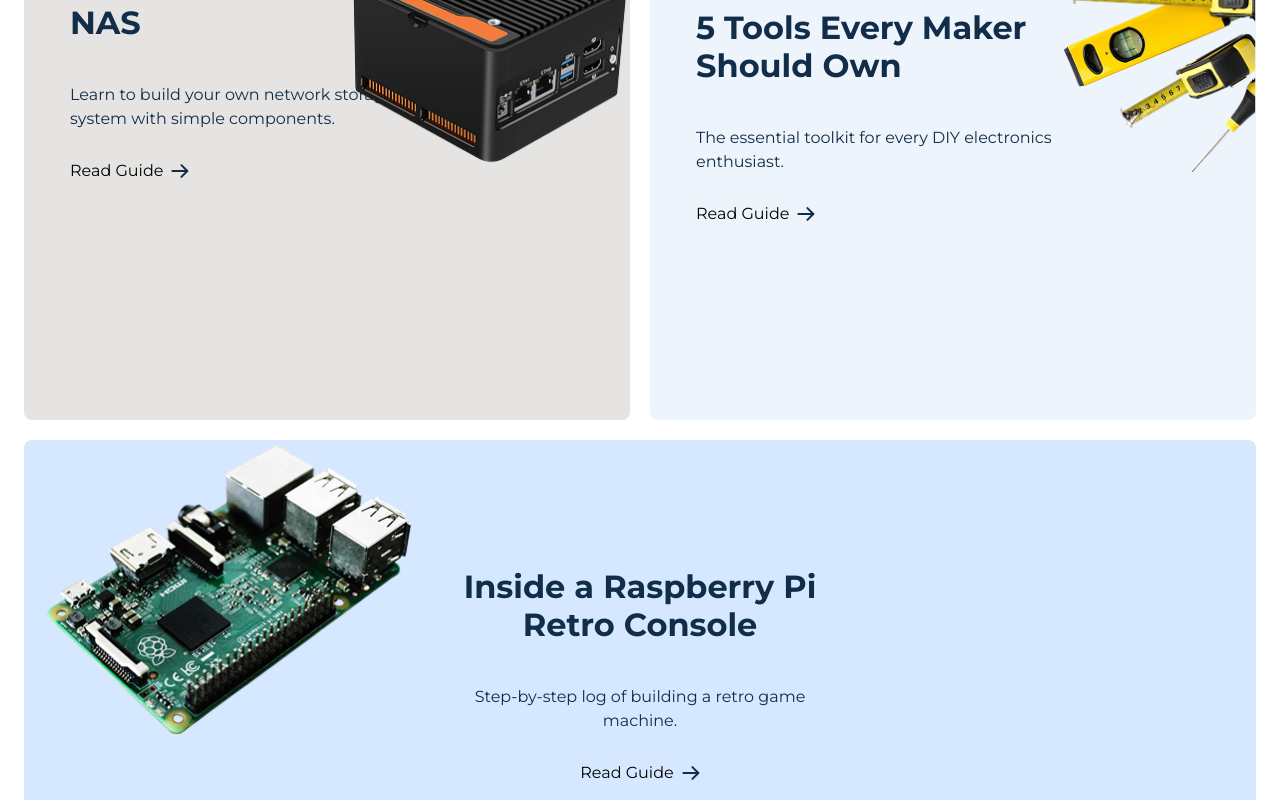
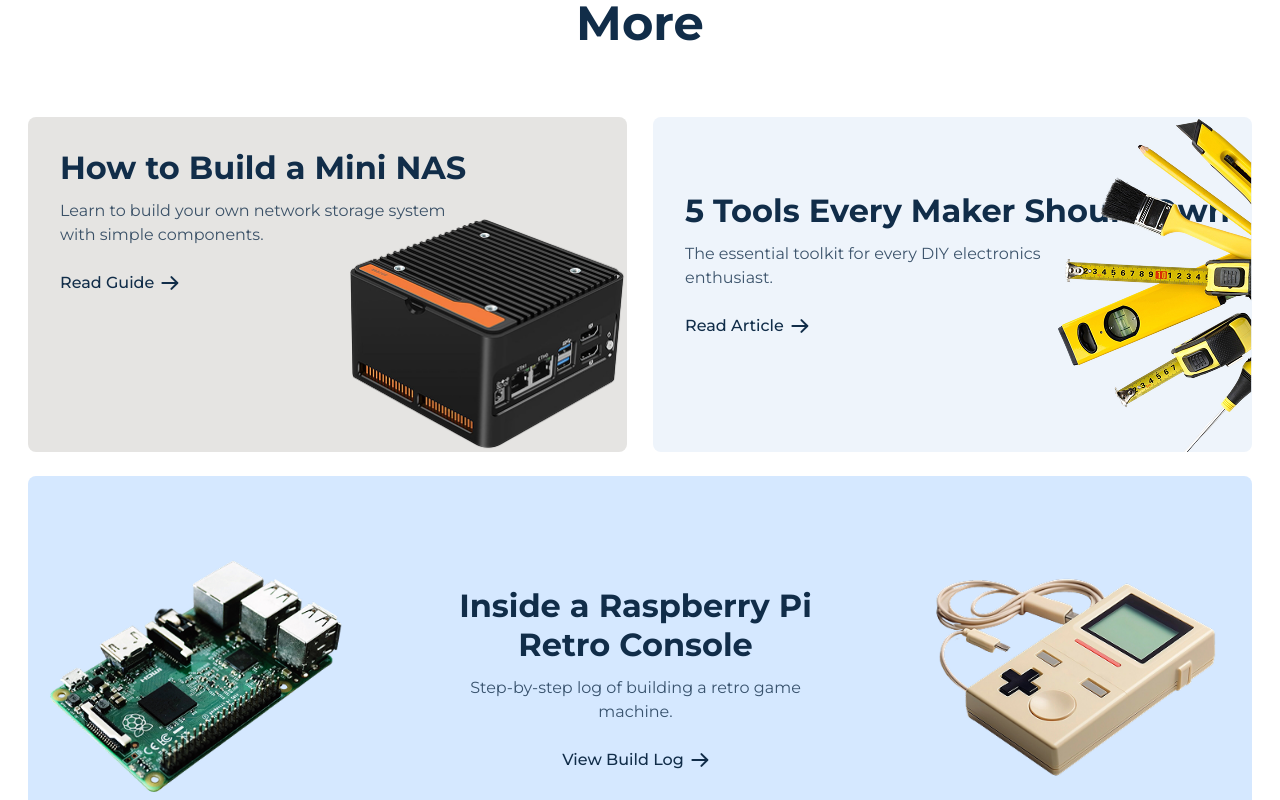
Before and after one commit to jatin-rajput563/Sakroob-test, a React (Vite) app: page / in a window 1280 px wide. Shown: the part 2860-3660 px from the top of the page. Built offline with nearby package versions, Linux system fonts and the light colour scheme.

Commit message:
blog-section-complete

```diff
--- a/src/components/Blog.jsx
+++ b/src/components/Blog.jsx
@@ -1,62 +1,111 @@
 import React from "react";
-import { BLOG_PAGE_DATA } from "../utils/helper";
-import { ArrowSvg } from "../utils/icons";
+import Heading from "../components/common/Heading";
+import Description from "../components/common/Description";
+import { BlogArrow } from "../utils/Icons";
+import blogPageImg1 from "../assets/images/png/blog-page-img-1.png";
+import blogPageImg2 from "../assets/images/png/blog-page-img-2.png";
+import blogPageImg3 from "../assets/images/png/blog-page-img-3.png";
+import blogPageImg4 from "../assets/images/png/blog-page-img-4.png";
+import blogPageImg5 from "../assets/images/png/blog-Page-Img-5.png";
 const Blog = () => {
-  const styles = [
-    "sm:row-start-1 sm:row-end-2 sm:col-start-1 sm:col-end-2 bg-[#E5E4E2]",
-    "sm:row-start-1 sm:row-end-2 sm:col-start-2 sm:col-end-3 bg-[#EEF4FB]",
-    "sm:row-start-2 sm:row-end-3 sm:col-start-1 sm:col-end-3 bg-[#D5E8FF]",
-  ];
-
-  const imgStyles = [
-    "sm:!max-w-[281px] max-w-[190px] lg:right-0 lg:bottom-0 w-full !top-2.5 ml-auto sm:min-h-[235px]",
-    "sm:!max-w-[197px] max-w-[157px] lg:right-0 lg:-bottom-6 !-top-20 w-full sm:min-h-[358px] max-sm:-rotate-90",
-    "sm:!max-w-[375px] max-w-[162px] lg:left-[18px] lg:bottom-[34px] top-0 left-0 w-full sm:min-h-[303px]",
-  ];
-
-  const headingStyles = ["", "max-w-[360px]", "text-center"];
-
-  const paraStyles = ["", "max-w-[360px]", "text-center"];
-
-  const buttonContainerStyles = ["", "", "items-center justify-center"];
-
-  const wrapperStyles = ["", "sm:!my-[75px]", "sm:!mx-auto sm:!my-[114px]"];
   return (
     <>
-      <div className="grid sm:grid-cols-2 sm:grid-rows-2 grid-cols-1 gap-x-5 gap-y-5 max-w-[1384px] w-full mx-auto px-6 pb-[300px] pt-[100px]">
-        {BLOG_PAGE_DATA.map((item, i) => (
-          <div
-            key={i}
-            className={`relative overflow-hidden rounded-[8px] cursor-pointer active:scale-95 duration-200 justify-end sm:min-h-[500px] min-h-[364px] lg:block flex flex-col items-center gap-4  ${styles[i]}`}
-          >
-            <div className={`absolute  ${imgStyles[i]}`}>
+      <div className="flex justify-center items-center px-6 sm:px-7 mt-[132px] mb-[300px]">
+        <div className="max-w-[1386px] mx-auto w-full">
+          <Heading
+            headClass="max-w-[700px] mx-auto"
+            headText="Blog, Guides, Build Logs & More"
+          />
+          <div className="xl:flex xl:mb-6 mt-8 sm:mt-12 md:mt-16 gap-6.5">
+            <div className="xl:max-w-[680px] max-xl:mb-6 w-full p-3.5 sm:pt-8 sm:pl-8 bg-[#E5E4E2] rounded-[8px] relative min-h-[335px]">
               <img
-                className="object-cover mt-auto w-full md:rounded-[30px] sm:rounded-[20px] rounded-[10px]"
-                src={item.blogPgaeImg}
-                alt={item.heading || "Blog image"}
+                className="max-w-[202px] sm:hidden mx-auto pb-5.5"
+                src={blogPageImg1}
+                alt="storage img"
+              />
+              <Heading
+                headClass="!text-[32px] text-left"
+                headText="How to Build a Mini NAS"
+              />
+              <p className="opacity-80 max-sm:text-sm text-[#112D49] leading-[150%] max-w-[407px] pt-2 sm:pt-3">
+                Learn to build your own network storage system with simple
+                components.
+              </p>
+              <a
+                className="flex items-center leading-[100%] font-medium text-[#112D49] mt-6 sm:mt-7 gap-[7px] max-w-max"
+                href=""
+              >
+                Read Guide{" "}
+                <span>
+                  <BlogArrow />
+                </span>{" "}
+              </a>
+              <img
+                className="hidden sm:block max-w-[250px] md:max-w-[281px] sm:absolute right-0 bottom-0"
+                src={blogPageImg1}
+                alt="storage img"
               />
             </div>
-            <div
-              className={`flex flex-col gap-7 max-w-[410px] w-full sm:ml-8 sm:mt-8 p-3.5  ${wrapperStyles[i]}`}
-            >
-              <p
-                className={`md:text-[32px] sm:text-[28px] text-[24px] font-bold text-[#112D49] leading-[120%] mb-3  ${headingStyles[i]}`}
+            <div className="xl:max-w-[680px] pb-3.5 pl-3.5 pr-3.5 max-xl:mb-6 w-full sm:pt-[75px] sm:pl-8 bg-[#EEF4FB] rounded-[8px] relative min-h-[335px]">
+              <img
+                className="sm:hidden max-w-[288px] mx-auto mb-10.5"
+                src={blogPageImg5}
+                alt="five tools img"
+              />
+              <Heading
+                headClass="!text-[32px] !text-left "
+                headText="5 Tools Every Maker Should Own"
+              />
+              <p className="opacity-80 max-sm:text-sm text-[#112D49] leading-[150%] max-w-[407px] pt-2 sm:pt-3">
+                The essential toolkit for every DIY electronics enthusiast.
+              </p>
+              <a
+                className="flex items-center leading-[100%] font-medium text-[#112D49] mt-6 sm:mt-7 gap-[7px] max-w-max"
+                href=""
               >
-                {item.heading}
-              </p>
-              <p
-                className={`sm:text-[16px] text-[14px] font-normal text-[#112D49]  ${paraStyles[i]}`}
-              >
-                {item.para}
-              </p>
-              <div className={`w-full flex  ${buttonContainerStyles[i]}`}>
-                <button className="flex gap-2 items-center">
-                  {item.button} <ArrowSvg />
-                </button>
-              </div>
+                Read Article{" "}
+                <span>
+                  <BlogArrow />
+                </span>{" "}
+              </a>
+              <img
+                className="absolute max-sm:hidden max-w-[199px] right-0 bottom-0 "
+                src={blogPageImg2}
+                alt="five tools img"
+              />
             </div>
           </div>
-        ))}
+          <div className="w-full xl:pt-[50px] xl:pl-4.5 xl:pb-[34px] xl:pr-[27px] bg-[#D5E8FF] rounded-[8px] min-h-[388px] xl:flex gap-[50px] xl:gap-[95.92px] items-center">
+            <img
+              className="max-w-[212px] max-xl:mb-[17px] sm:max-w-[250px] xl:max-w-[300px] 2xl:max-w-[367px]"
+              src={blogPageImg3}
+              alt="five tools img"
+            />
+            <div className="px-3.5">
+              <Heading
+                headClass="!text-[32px]"
+                headText="Inside a Raspberry Pi Retro Console"
+              />
+              <p className="opacity-80 text-[#112D49] max-sm:max-w-[260px] max-sm:text-sm leading-[150%] max-w-[410px] mx-auto pt-2 sm:pt-3 text-center">
+                Step-by-step log of building a retro game machine.
+              </p>
+              <a
+                className="flex items-center leading-[100%] mx-auto font-medium text-[#112D49] mt-6 sm:mt-7 gap-[7px] max-w-max text-center"
+                href=""
+              >
+                View Build Log{" "}
+                <span>
+                  <BlogArrow />
+                </span>{" "}
+              </a>
+            </div>
+            <img
+              className="max-w-[182px] max-xl:mt-9.5 sm:max-w-[250px] xl:max-w-[300px] 2xl:max-w-[367px] ml-auto"
+              src={blogPageImg4}
+              alt="five tools img"
+            />
+          </div>
+        </div>
       </div>
     </>
   );
--- a/src/components/Products.jsx
+++ b/src/components/Products.jsx
@@ -16,6 +16,7 @@
           <p className="text-center italic text-lg sm:text-xl leading-[120%] text-[#112D49]">
             Featured Categories
           </p>
+          <Heading />
           <Heading
             headingClass="max-w-[700px] pt-2 mx-auto text-center"
             headingText="Shop Our Most Popular Products"
--- a/src/components/common/Heading.jsx
+++ b/src/components/common/Heading.jsx
@@ -4,7 +4,7 @@
   return (
     <div>
       <h1
-        className={`font-bold leading-[120%] text-[#112D49] text-3xl sm:text-4xl md:text-5xl lg:text-6xl text-center mx-auto  ${headClass}`}
+        className={`font-bold leading-[120%] text-[#112D49] text-3xl sm:text-4xl md:text-5xl text-center mx-auto  ${headClass}`}
       >
         {headText}
       </h1>
--- a/src/utils/Icons.jsx
+++ b/src/utils/Icons.jsx
@@ -714,3 +714,28 @@
     />
   </svg>
 );
+
+export const BlogArrow = () => (
+  <svg
+    width="18"
+    height="14"
+    viewBox="0 0 18 14"
+    fill="none"
+    xmlns="http://www.w3.org/2000/svg"
+  >
+    <path
+      d="M10.4409 1.09326L16.3535 7.00008L10.4409 12.9069"
+      stroke="#112D49"
+      stroke-width="2"
+      stroke-linecap="round"
+      stroke-linejoin="round"
+    />
+    <path
+      d="M1.35381 7H15.8994"
+      stroke="#112D49"
+      stroke-width="2"
+      stroke-linecap="round"
+      stroke-linejoin="round"
+    />
+  </svg>
+);
--- a/src/utils/helper.js
+++ b/src/utils/helper.js
@@ -6,10 +6,7 @@
 import popularGraphic from "../assets/images/png/popular-graphic-img.png"
 import popularChair from "../assets/images/png/popular-chair-img.png"
 import moniterPC from "../assets/images/png/monter-img.png"
-import blogPageImg1 from '../assets/images/png/blog-page-img-1.png'
-import blogPageImg2 from '../assets/images/png/blog-page-img-2.png'
-import blogPageImg3 from '../assets/images/png/blog-page-img-3.png'
-import blogPageImg4 from '../assets/images/png/blog-page-img-4.png'
+
 
 
 export const MARQUE_DATA = [
@@ -210,25 +207,3 @@
     "w-full text-center sm:mt-2.5 mb-[44px] sm:mb-0",
     "text-center sm:mt-12 mb-[50px] sm:mb-0",
 ];
-
-export const BLOG_PAGE_DATA = [
-    {
-        heading: 'How to Build a Mini NAS',
-        para: 'Learn to build your own network storage system with simple components.',
-        button: 'Read Guide',
-        blogPgaeImg: blogPageImg1,
-    },
-    {
-        heading: '5 Tools Every Maker Should Own',
-        para: 'The essential toolkit for every DIY electronics enthusiast.',
-        button: 'Read Guide',
-        blogPgaeImg: blogPageImg2,
-    },
-    {
-        heading: ' Inside a Raspberry Pi Retro Console',
-        para: 'Step-by-step log of building a retro game machine.',
-        button: 'Read Guide',
-        blogPgaeImg: blogPageImg3,
-        blogPgaeImg_1: blogPageImg4,
-    },
-];
```
Also changed, not shown: src/assets/images/png/blog-page-img-5.png (added).
